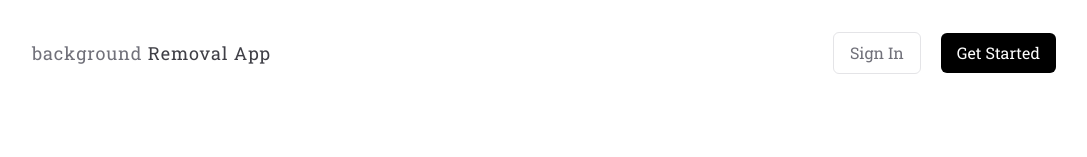
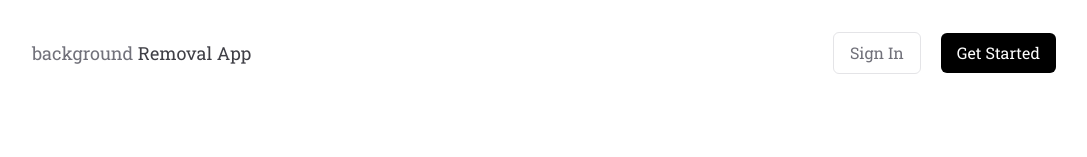
Before and after one commit to rowyio/demo-microsaas, a Next.js app: page / in a window 1280 px wide. Shown: the top 157 px of the page, without its empty margins (96-1183 px from the left). Built offline with nearby package versions, Linux system fonts and the light colour scheme; no server answers.

Commit message:
minor changes

```diff
--- a/components/Header.tsx
+++ b/components/Header.tsx
@@ -29,7 +29,7 @@ export default function Header() {
     <div
       className={`block items-center gap-12 border-b border-b-zinc-200 py-8 md:flex md:border-b-0`}
     >
-      <div className="mb-5 text-center text-lg tracking-wider md:mb-0">
+      <div className="mb-5 text-center text-lg md:mb-0">
         <Link href="/">
           <span className=" text-zinc-500">background</span> Removal App
         </Link>
```
Also changed, not shown: components/AuthIsLoaded.tsx (+0 -8 lines).
